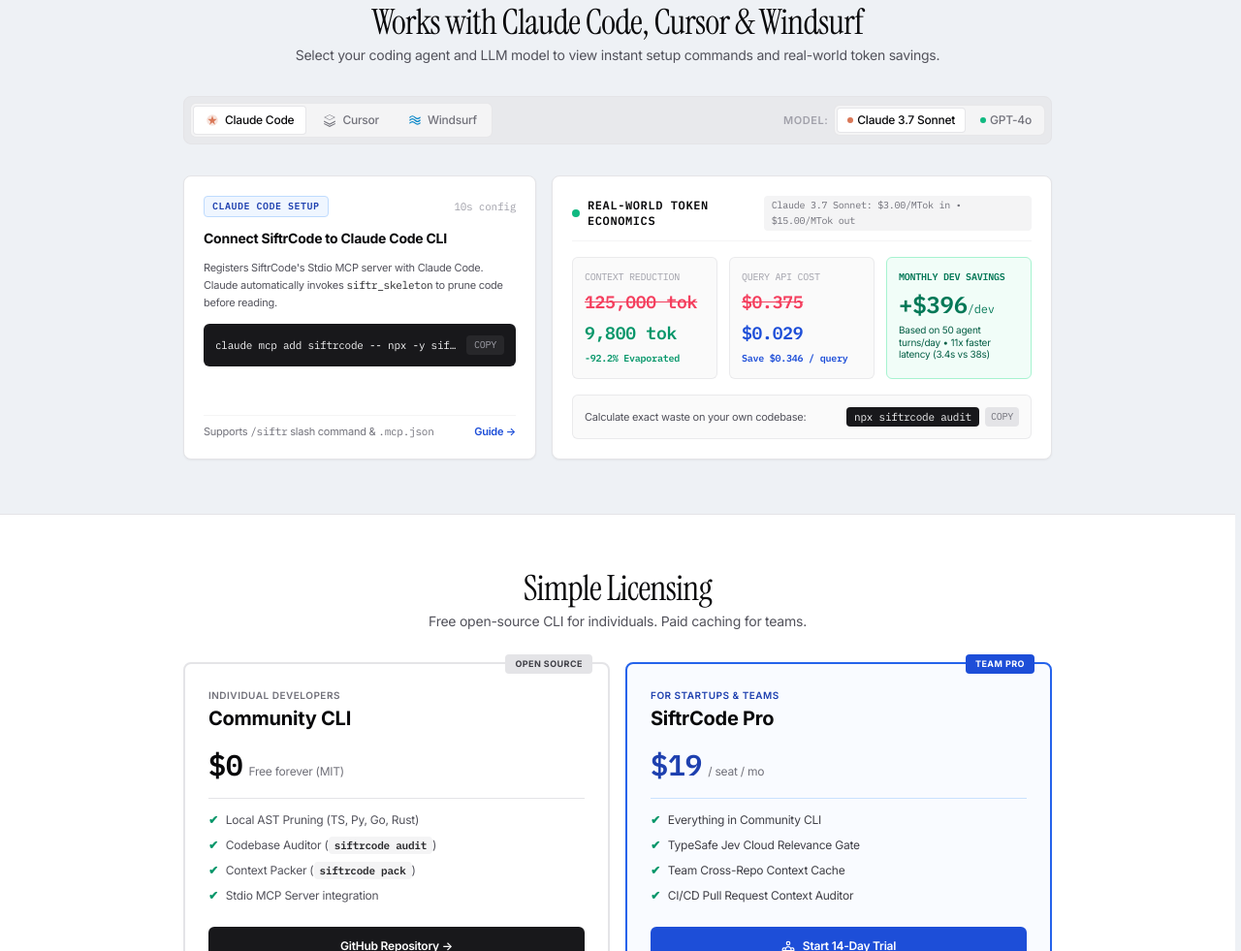
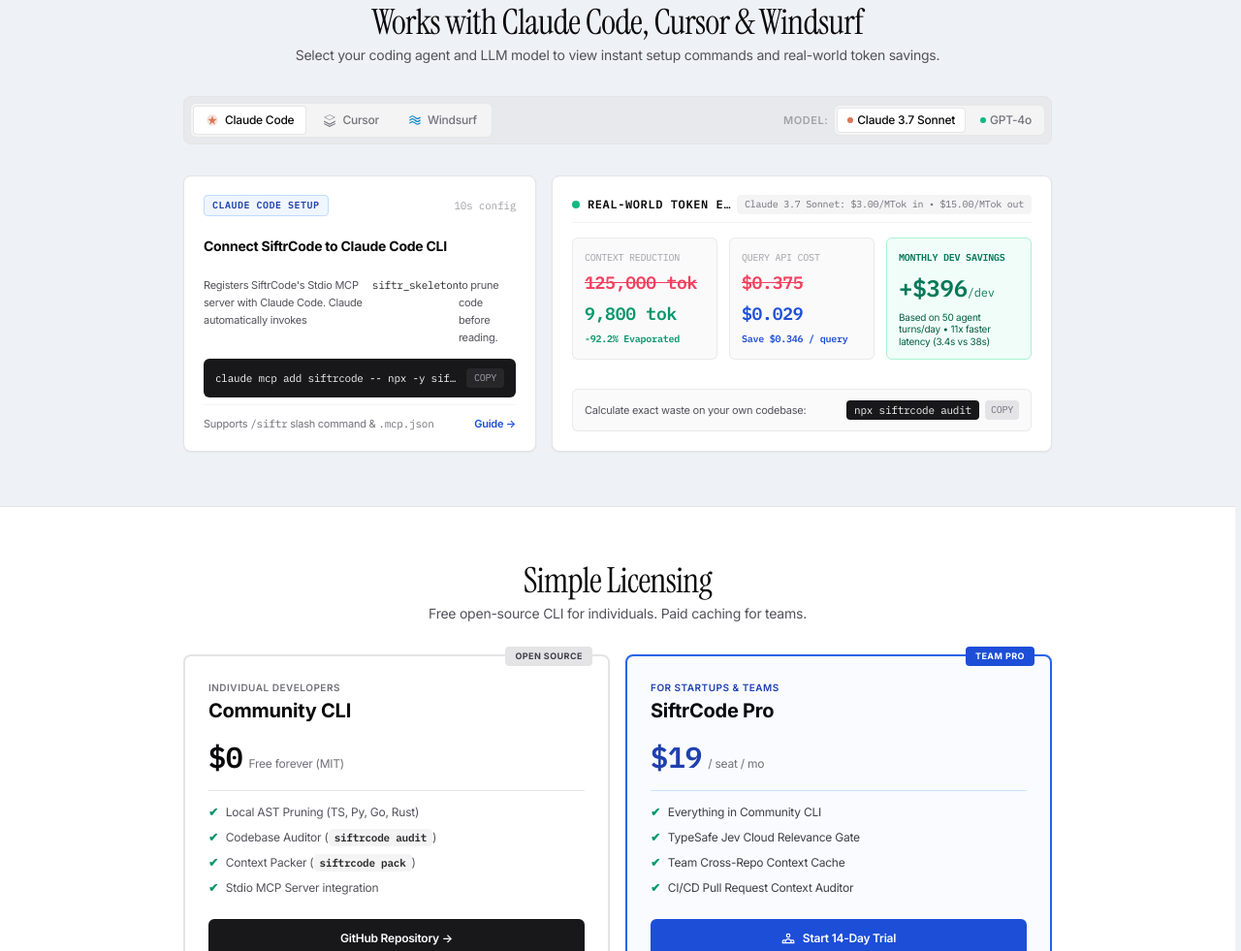
Before and after one commit to kyzoeth/siftrcode, a website: page web/index.html in a window 1280 px wide. Shown: the part 869-1850 px from the top of the page at 97% size. Drawn offline with nearby package versions, Linux system fonts and the light colour scheme.

Commit message:
Fix panel heights in agent switcher to prevent layout shifts on tab selection

```diff
--- a/web/index.html
+++ b/web/index.html
@@ -802,21 +802,21 @@
       <div class="grid grid-cols-1 lg:grid-cols-12 gap-4 text-xs font-sans">
 
         <!-- Left: Configuration Box (5 cols) -->
-        <div class="lg:col-span-5 p-5 bg-white dark:bg-zinc-900/90 border border-zinc-200 dark:border-zinc-800 rounded-lg space-y-4 shadow-sm flex flex-col justify-between">
+        <div class="lg:col-span-5 p-5 bg-white dark:bg-zinc-900/90 border border-zinc-200 dark:border-zinc-800 rounded-lg shadow-sm flex flex-col justify-between min-h-[290px] sm:min-h-[285px] lg:h-[285px]">
           <div class="space-y-3">
-            <div class="flex items-center justify-between">
+            <div class="flex items-center justify-between h-5">
               <span id="agentConfigBadge" class="text-[10px] font-mono px-2 py-0.5 rounded bg-blue-50 text-blue-800 border border-blue-200 dark:bg-blue-950 dark:text-blue-300 dark:border-blue-800 font-semibold uppercase tracking-wider">
                 CLAUDE CODE SETUP
               </span>
               <span class="text-[11px] text-zinc-400 font-mono">10s config</span>
             </div>
 
-            <h3 id="agentConfigTitle" class="text-sm font-bold text-ink">Connect SiftrCode to Claude Code CLI</h3>
-            <p id="agentConfigDesc" class="text-ink-secondary text-[11px] leading-relaxed">
+            <h3 id="agentConfigTitle" class="text-sm font-bold text-ink min-h-[2.5rem] flex items-center">Connect SiftrCode to Claude Code CLI</h3>
+            <p id="agentConfigDesc" class="text-ink-secondary text-[11px] leading-relaxed min-h-[3.75rem] flex items-start">
               Registers SiftrCode's Stdio MCP server with Claude Code. Claude automatically invokes <code class="font-mono text-zinc-800 dark:text-zinc-200">siftr_skeleton</code> to prune code before reading.
             </p>
 
-            <div class="bg-zinc-900 text-zinc-100 p-3 rounded-md font-mono text-[11px] flex items-center justify-between select-all">
+            <div class="bg-zinc-900 text-zinc-100 px-3 py-2.5 rounded-md font-mono text-[11px] flex items-center justify-between select-all h-10">
               <span id="agentCommandText" class="truncate mr-2">claude mcp add siftrcode -- npx -y siftrcode mcp</span>
               <button id="agentCommandCopyBtn" onclick="copyAgentCommand(this)" class="text-[10px] font-mono text-zinc-400 hover:text-white px-2 py-0.5 rounded bg-zinc-800 hover:bg-zinc-700 transition cursor-pointer shrink-0">
                 COPY
@@ -824,54 +824,54 @@
             </div>
           </div>
 
-          <div class="pt-2 border-t border-zinc-100 dark:border-zinc-800/80 flex items-center justify-between text-[11px]">
-            <span id="agentRuleHint" class="text-zinc-500">Supports <code class="font-mono">/siftr</code> slash command &amp; <code class="font-mono">.mcp.json</code></span>
-            <a id="agentGuideLink" href="/claude" class="text-blue-700 dark:text-blue-400 font-semibold hover:underline">
+          <div class="pt-2.5 border-t border-zinc-100 dark:border-zinc-800/80 flex items-center justify-between text-[11px] h-7 mt-auto">
+            <span id="agentRuleHint" class="text-zinc-500 truncate mr-2">Supports <code class="font-mono">/siftr</code> slash command &amp; <code class="font-mono">.mcp.json</code></span>
+            <a id="agentGuideLink" href="/claude" class="text-blue-700 dark:text-blue-400 font-semibold hover:underline shrink-0">
               Guide →
             </a>
           </div>
         </div>
 
         <!-- Right: Real Token & Dollar Savings Comparison Grid (7 cols) -->
-        <div class="lg:col-span-7 p-5 bg-white dark:bg-zinc-900/90 border border-zinc-200 dark:border-zinc-800 rounded-lg space-y-4 shadow-sm">
-
-          <div class="flex items-center justify-between border-b border-zinc-100 dark:border-zinc-800 pb-2.5">
-            <div class="flex items-center gap-2">
+        <div class="lg:col-span-7 p-5 bg-white dark:bg-zinc-900/90 border border-zinc-200 dark:border-zinc-800 rounded-lg shadow-sm flex flex-col justify-between min-h-[320px] sm:min-h-[285px] lg:h-[285px]">
+
+          <div class="flex items-center justify-between border-b border-zinc-100 dark:border-zinc-800 pb-2.5 h-7">
+            <div class="flex items-center gap-2 min-w-0">
               <span class="w-2 h-2 rounded-full bg-emerald-500 shrink-0"></span>
-              <span class="font-bold text-ink text-xs uppercase tracking-wider font-mono">Real-World Token Economics</span>
+              <span class="font-bold text-ink text-xs uppercase tracking-wider font-mono truncate">Real-World Token Economics</span>
             </div>
-            <span id="modelRatesBadge" class="text-[10px] font-mono text-zinc-500 bg-zinc-100 dark:bg-zinc-800 px-2 py-0.5 rounded">
+            <span id="modelRatesBadge" class="text-[10px] font-mono text-zinc-500 bg-zinc-100 dark:bg-zinc-800 px-2 py-0.5 rounded shrink-0">
               Claude 3.7 Sonnet: $3.00/MTok in • $15.00/MTok out
             </span>
           </div>
 
           <!-- Comparison Metrics Row -->
-          <div class="grid grid-cols-2 sm:grid-cols-3 gap-3">
-            <div class="p-3 rounded-md bg-zinc-50 dark:bg-zinc-800/60 border border-zinc-200/70 dark:border-zinc-700/70 space-y-1">
+          <div class="grid grid-cols-2 sm:grid-cols-3 gap-3 my-auto">
+            <div class="p-3 rounded-md bg-zinc-50 dark:bg-zinc-800/60 border border-zinc-200/70 dark:border-zinc-700/70 space-y-1 flex flex-col justify-between">
               <div class="text-[10px] uppercase font-mono text-zinc-400">Context Reduction</div>
               <div class="text-base sm:text-lg font-mono font-bold text-rose-500 line-through">125,000 tok</div>
               <div class="text-base sm:text-lg font-mono font-bold text-emerald-600 dark:text-emerald-400">9,800 tok</div>
               <div class="text-[10px] text-emerald-600 font-bold font-mono">-92.2% Evaporated</div>
             </div>
 
-            <div class="p-3 rounded-md bg-zinc-50 dark:bg-zinc-800/60 border border-zinc-200/70 dark:border-zinc-700/70 space-y-1">
+            <div class="p-3 rounded-md bg-zinc-50 dark:bg-zinc-800/60 border border-zinc-200/70 dark:border-zinc-700/70 space-y-1 flex flex-col justify-between">
               <div class="text-[10px] uppercase font-mono text-zinc-400">Query API Cost</div>
               <div id="costComparisonRaw" class="text-base sm:text-lg font-mono font-bold text-rose-500 line-through">$0.375</div>
               <div id="costComparisonSkel" class="text-base sm:text-lg font-mono font-bold text-blue-700 dark:text-blue-400">$0.029</div>
               <div id="costSavingsTag" class="text-[10px] text-blue-700 dark:text-blue-400 font-bold font-mono">Save $0.346 / query</div>
             </div>
 
-            <div class="col-span-2 sm:col-span-1 p-3 rounded-md bg-emerald-50/70 dark:bg-emerald-950/40 border border-emerald-200 dark:border-emerald-800/70 space-y-1">
+            <div class="col-span-2 sm:col-span-1 p-3 rounded-md bg-emerald-50/70 dark:bg-emerald-950/40 border border-emerald-200 dark:border-emerald-800/70 space-y-1 flex flex-col justify-between">
               <div class="text-[10px] uppercase font-mono text-emerald-700 dark:text-emerald-300 font-semibold">Monthly Dev Savings</div>
               <div id="monthlySavingsMetric" class="text-xl sm:text-2xl font-mono font-extrabold text-emerald-700 dark:text-emerald-300">+$396<span class="text-xs font-normal">/dev</span></div>
-              <div id="monthlySavingsNote" class="text-[10px] text-emerald-800 dark:text-emerald-400 leading-tight">Based on 50 agent turns/day • 11x faster latency (3.4s vs 38s)</div>
+              <div id="monthlySavingsNote" class="text-[10px] text-emerald-800 dark:text-emerald-400 leading-tight min-h-[2.25rem] flex items-start">Based on 50 agent turns/day • 11x faster latency (3.4s vs 38s)</div>
             </div>
           </div>
 
           <!-- Bottom Audit Callout -->
-          <div class="bg-zinc-50 dark:bg-zinc-800/40 p-3 rounded-md border border-zinc-200/70 dark:border-zinc-700/70 flex flex-wrap sm:flex-nowrap items-center justify-between gap-2">
-            <span class="text-[11px] text-ink-secondary">Calculate exact waste on your own codebase:</span>
-            <div class="flex items-center gap-1.5 font-mono text-[11px] select-all">
+          <div class="mt-auto bg-zinc-50 dark:bg-zinc-800/40 p-3 rounded-md border border-zinc-200/70 dark:border-zinc-700/70 flex items-center justify-between gap-2 h-11">
+            <span class="text-[11px] text-ink-secondary truncate mr-1">Calculate exact waste on your own codebase:</span>
+            <div class="flex items-center gap-1.5 font-mono text-[11px] select-all shrink-0">
               <code class="bg-zinc-900 text-zinc-100 px-2 py-0.5 rounded">npx siftrcode audit</code>
               <button onclick="copySnippet('npx siftrcode audit', this)" class="text-[10px] text-zinc-500 hover:text-ink px-1.5 py-0.5 rounded bg-zinc-200 dark:bg-zinc-700 transition cursor-pointer">COPY</button>
             </div>
@@ -2016,9 +2016,9 @@
       cursor: {
         badge: 'CURSOR IDE SETUP',
         title: 'Add SiftrCode MCP to Cursor',
-        desc: 'Adds SiftrCode MCP to your Cursor Settings &gt; MCP Servers. Cursor composer automatically retrieves condensed skeletons for any large repository context.',
+        desc: 'Adds SiftrCode MCP to Cursor Settings &gt; MCP Servers. Composer automatically retrieves condensed skeletons for large repository context.',
         command: 'npx siftrcode init --cursor',
-        ruleHint: 'Generates <code class="font-mono">.cursorrules</code> + MCP config automatically',
+        ruleHint: 'Generates <code class="font-mono">.cursorrules</code> &amp; MCP config',
         guideUrl: '/how-it-works',
         guideText: 'Docs →'
       },
```
